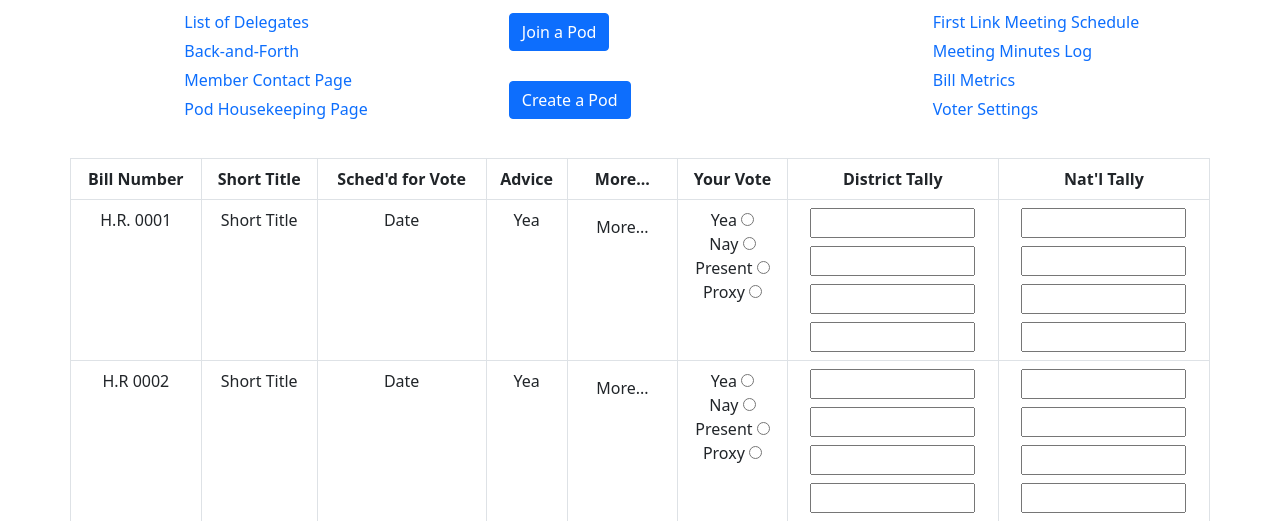
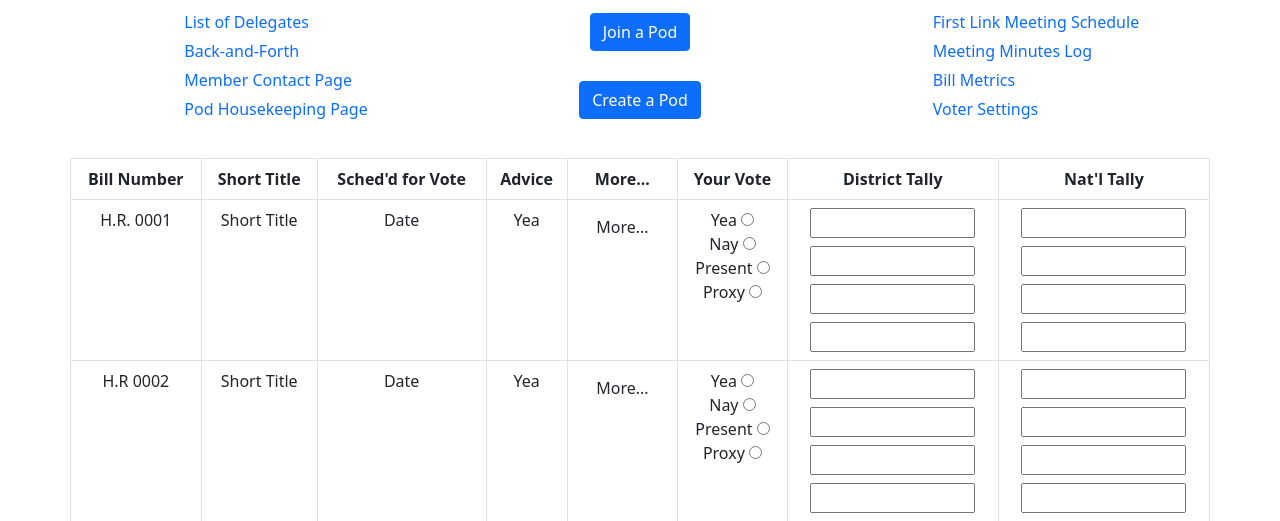
Before and after one commit to coderhqco/claim-your-set-dsup, a Django app: page /home in a window 1280 px wide. Shown: the part 237-758 px from the top of the page. Run offline with Django 4.2, Linux system fonts and the light colour scheme; a user stored in the database is signed in; data comes from the database, SQL or seed files in the repository; both versions use the stored data as it was after the commit; some libraries are stand-ins or nearby versions.

Commit message:
finished the pod joining process

```diff
--- a/vote/templates/vote/VoterPage.html
+++ b/vote/templates/vote/VoterPage.html
@@ -57,7 +57,7 @@ tbody{
 
             <!-- check if userType is 0 that means that he has not yet created or joined a pod -->
             {% if user.users.userType == 0%}
-                <div class="row">
+                <div class="row text-center">
                     <div class="col-sm-12 ">
                         <a class="btn  btn-primary m-2" href="{% url 'joinPod' %}">Join a Pod</a>
                     </div>
@@ -68,7 +68,7 @@ tbody{
             {%elif user.users.userType == 1 %}
                 <!-- check if the user is a member of the pod and is delegate -->
                 {% if pod.is_delegate %}
-                    <div class="row">
+                    <div class="row text-center">
                         <div class="col-sm-12 col-md-6 col-lg-6 ">
                             <a class="btn btn-primary m-2" href="{% url 'pod' pk=pod.pod.pk %}">My pod</a>
                         </div>
@@ -84,7 +84,7 @@ tbody{
                     </div>
                 {%else%}
                     <!-- check if the user is just a member of the pod -->
-                    <div class="row">
+                    <div class="row text-center">
                         <div class=" col-sm-12 col-md-6 col-lg-6 ">
                             <a class="btn btn-primary m-2" href="{% url 'pod' pk=pod.pod.pk %}">My pod</a>
                         </div>
--- a/vote/templates/vote/joinPod.html
+++ b/vote/templates/vote/joinPod.html
@@ -18,7 +18,6 @@
               <p class="text-left">The First Delegate of a pod should send you an Invitation Key. This cannot be done via the website.</p>
               <p class="text-left">Or you can create your own Pod and start inviting others to join it.</p>
             </div>
-
 
             {% if messages %}
                 {% for message in messages %}
--- a/vote/views.py
+++ b/vote/views.py
@@ -1,4 +1,3 @@
-from optparse import Values
 from django.shortcuts import render, HttpResponse, redirect
 from django.views.generic import DetailView
 from vote import models as voteModels
@@ -13,7 +12,6 @@ from django.core.mail import EmailMessage
 from django.contrib.sites.shortcuts import get_current_site
 from django.contrib.auth import authenticate, login,logout
 from django.contrib.auth.decorators import login_required
-from django.shortcuts import get_list_or_404, get_object_or_404
 
 def entry_code_generator():
     """
@@ -95,7 +93,7 @@ def activate(request, uidb64, token):
     if users is not None and account_activation_token.check_token(users, token):
         users.is_active = User.objects.filter(id=uid).update(is_active=True, is_staff= True)
         login(request, users)
-        messages.success(request,"Successfully Registered and Activated.")
+        # messages.success(request,"Successfully Registered and Activated.")
         return render(request, 'vote/activationConfirmation.html',{'entry_code':users.username})
     else:
         return HttpResponse('Activation link is invalid!')
```
Also changed, not shown: db.sqlite3.
